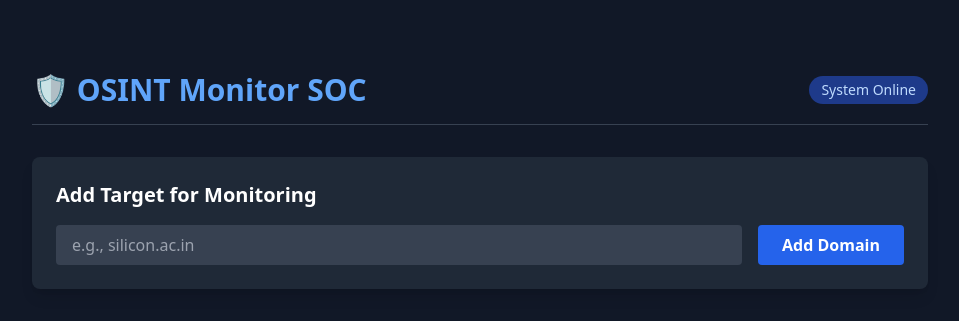
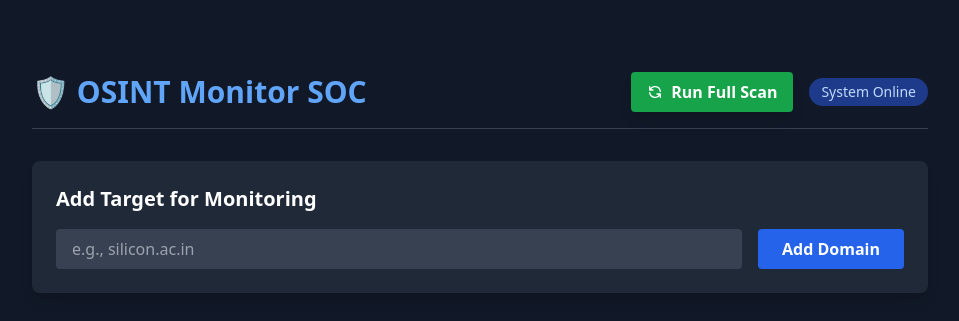
Before and after one commit to priyansu206/osint-monitor, a Flask app: page / in a window 1280 px wide. Shown: the top 321 px of the page, without its empty margins (160-1119 px from the left). Run offline with Flask 3, Linux system fonts and the light colour scheme; data that the repository does not hold is empty; some libraries are stand-ins or nearby versions.

Commit message:
feat: made the sslchecek automated with full run scan button on the web interface and changed a bit of html file

```diff
--- a/app.py
+++ b/app.py
@@ -1,43 +1,46 @@
 from flask import Flask, render_template, request, redirect
 import sqlite3
+import subprocess # <-- NEW: Allows Flask to run terminal commands
+import sys        # <-- NEW: Helps Flask find your virtual environment
 
 app = Flask(__name__)
 
-# Helper function to connect to the database securely
 def get_db_connection():
     conn = sqlite3.connect('osint_monitor.db')
     conn.row_factory = sqlite3.Row
     return conn
 
-# Route 1: homepage that lists all the domains we're monitoring
 @app.route('/')
 def index():
     conn = get_db_connection()
     targets = conn.execute('SELECT * FROM targets').fetchall()
     conn.close()
-
     return render_template('index.html', targets=targets)
 
-# Route 2: Adds a New Domain
 @app.route('/add', methods=['POST'])
 def add():
     new_domain = request.form.get('domain')
-
     if new_domain:
         clean_domain = new_domain.replace("https://", "").replace("http://", "").strip().strip('/')
-
         conn = get_db_connection()
         try:
-
             conn.execute('INSERT INTO targets (domain_name) VALUES (?)', (clean_domain,))
             conn.commit()
         except sqlite3.IntegrityError:
-
             pass
         conn.close()
+    return redirect('/')
+
+@app.route('/scan', methods=['POST'])
+def run_scan():
+    print("[FLASK] Triggering background scanner...")
+    try:
+        subprocess.run([sys.executable, 'ssl_checker.py'], check=True)
+        print("[FLASK] Scan complete!")
+    except Exception as e:
+        print(f"[FLASK] Error running scanner: {e}")
 
     return redirect('/')
 
 if __name__ == '__main__':
-
     app.run(debug=True, port=5000)
--- a/templates/index.html
+++ b/templates/index.html
@@ -11,7 +11,16 @@
     <div class="max-w-4xl mx-auto mt-10">
         <div class="flex justify-between items-center mb-8 border-b border-gray-700 pb-4">
             <h1 class="text-3xl font-bold text-blue-400">🛡️ OSINT Monitor SOC</h1>
-            <span class="bg-blue-900 text-blue-200 text-sm px-3 py-1 rounded-full">System Online</span>
+
+            <div class="flex items-center gap-4">
+                <form action="/scan" method="POST" class="m-0">
+                    <button type="submit" class="bg-green-600 hover:bg-green-500 text-white font-bold py-2 px-4 rounded shadow-lg transition duration-200 flex items-center gap-2">
+                        <svg class="w-4 h-4" fill="none" stroke="currentColor" viewBox="0 0 24 24"><path stroke-linecap="round" stroke-linejoin="round" stroke-width="2" d="M4 4v5h.582m15.356 2A8.001 8.001 0 004.582 9m0 0H9m11 11v-5h-.581m0 0a8.003 8.003 0 01-15.357-2m15.357 2H15"></path></svg>
+                        Run Full Scan
+                    </button>
+                </form>
+                <span class="bg-blue-900 text-blue-200 text-sm px-3 py-1 rounded-full">System Online</span>
+            </div>
         </div>
 
         <div class="bg-gray-800 p-6 rounded-lg shadow-lg mb-8">
```
